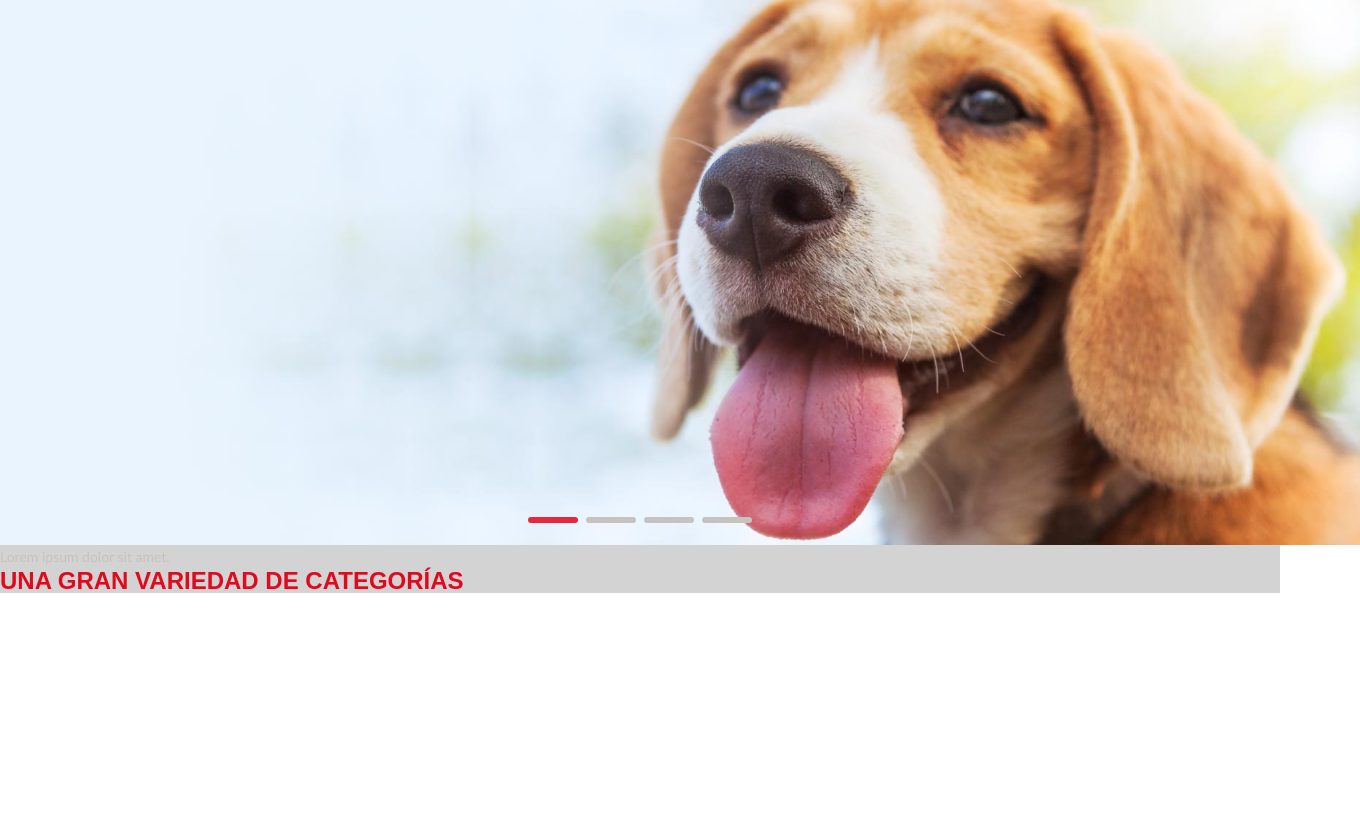
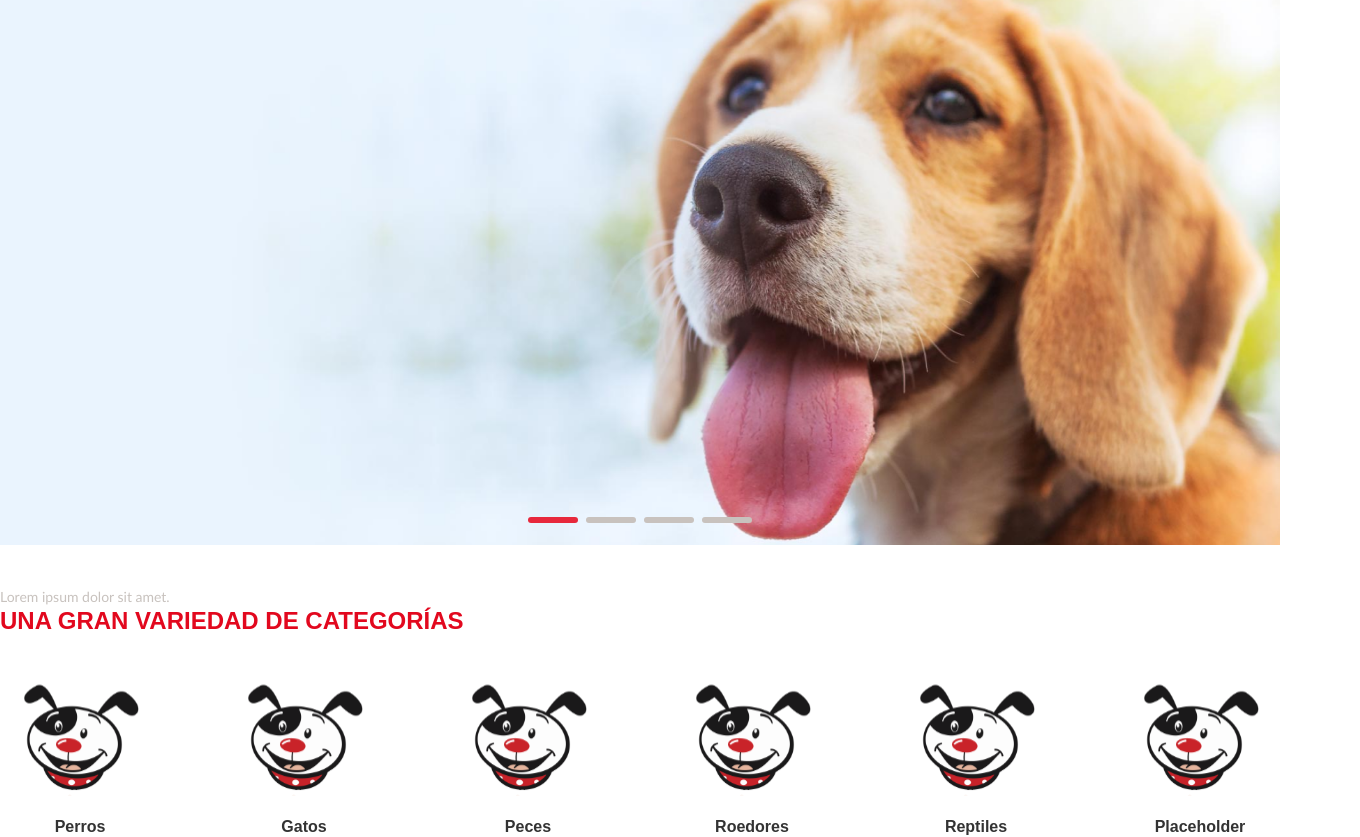
Before and after one commit to andlicon/maxipet, a Next.js app: page / in a window 1280 px wide. Shown: the part 151-988 px from the top of the page, 1360 px wide, since content can reach past the window. Before the commit the page ends 800 px from the top, so only its background shows below. Built offline with nearby package versions, Linux system fonts and the light colour scheme.

Commit message:
ADD: section component shows its childrens

```diff
--- a/components/Category.tsx
+++ b/components/Category.tsx
@@ -1,9 +1,11 @@
 import React from 'react';
 
-const Category = () => {
+const Category = ({ category }) => {
   return (
-    <>
-    </>
+    <div className='category'>
+      <img src={category.img} alt="" />
+      <span>{category.label}</span>
+    </div>
   );
 };
 export default Category;
--- a/components/Section.tsx
+++ b/components/Section.tsx
@@ -2,10 +2,10 @@ import React from 'react';
 
 const Section = ({ children, title, subTitle }) => {
   return (
-    <div className='container section'>
+    <div className='container section mt-10'>
       <span className='section__subtitle'>{subTitle}</span>
       <h2 className='section__title'>{title.toUpperCase()}</h2>
-      <div className='flex'>
+      <div className='section__content flex justify-between flex-wrap mt-6'>
         {
           children
         }
--- a/constant/categories.ts
+++ b/constant/categories.ts
@@ -1,33 +1,40 @@
-import categoryIcon from '../images/dogIcon.png';
+import categoryIcon from '../images/dogIcon.svg';
 
 export interface Category {
   img: string,
-  label: string
+  label: string,
+  id: number
 }
 
 export const categoryList: Category[] = [
   {
     img: categoryIcon.src,
-    label: 'Perros'
+    label: 'Perros',
+    id: 1
   },
   {
     img: categoryIcon.src,
-    label: 'Gatos'
+    label: 'Gatos',
+    id: 2
   },
   {
     img: categoryIcon.src,
-    label: 'Peces'
+    label: 'Peces',
+    id: 3
   },
   {
     img: categoryIcon.src,
-    label: 'Roedores'
+    label: 'Roedores',
+    id: 4
   },
   {
     img: categoryIcon.src,
-    label: 'Reptiles'
+    label: 'Reptiles',
+    id: 5
   },
   {
     img: categoryIcon.src,
-    label: 'Placeholder'
+    label: 'Placeholder',
+    id: 6
   }
 ]
--- a/pages/_app.tsx
+++ b/pages/_app.tsx
@@ -10,6 +10,7 @@ import '../styles/pageNavigate.css';
 import '../styles/searchBar.css';
 import '../styles/banner.css';
 import '../styles/section.css';
+import '../styles/category.css'
 
 function MyApp({ Component, pageProps }: AppProps) {
   React.useEffect(() => {
--- a/pages/index.tsx
+++ b/pages/index.tsx
@@ -2,7 +2,9 @@ import React from 'react';
 import Header from '../components/NavBar';
 import BannerDisplay from '../components/BannerDisplay';
 import Section from '../components/Section';
+import Category from '../components/Category'
 import { bannerImages } from '../constant/images';
+import { categoryList } from '../constant/categories';
 
 function HomePage() {
   return (
@@ -13,7 +15,13 @@ function HomePage() {
         <Section
           title='Una gran variedad de categorías'
           subTitle='Lorem ipsum dolor sit amet.'>
-
+          {
+            categoryList.map((category) => {
+              return (
+                <Category category={category} key={category.id} />
+              )
+            })
+          }
         </Section>
       </div>
     </>
--- a/styles/banner.css
+++ b/styles/banner.css
@@ -13,7 +13,6 @@
 
 .banner_img{
   height: var(--banner-height);
-  max-width: 1440px;
 }
 
 .banner__controls {
--- /dev/null
+++ b/styles/category.css
@@ -0,0 +1,11 @@
+.category {
+  display: flex;
+  flex-flow: column;
+  justify-content: center;
+  align-items: center;
+  width: 160px;
+}
+
+.category img {
+  height: 160px;
+}
--- a/styles/section.css
+++ b/styles/section.css
@@ -1,7 +1,3 @@
-.section {
-  background-color: lightgray;
-}
-
 .section__title {
   color: var(--color-highly-primary);
 }
@@ -13,3 +9,15 @@
   font-weight: var(--weight-regular);
   color: var(--color-disabled);
 }
+
+.category img {
+  width: 120px;
+}
+
+.category span {
+  font-family: var(--family-montserrat);
+  font-size: var(--size-normal);
+  text-align: center;
+  line-height: 19.5px;
+  font-weight: var(--weight-semi-bold);
+}
```
Also changed, not shown: images/dogIcon.png (deleted), images/dogIcon.svg (added).
